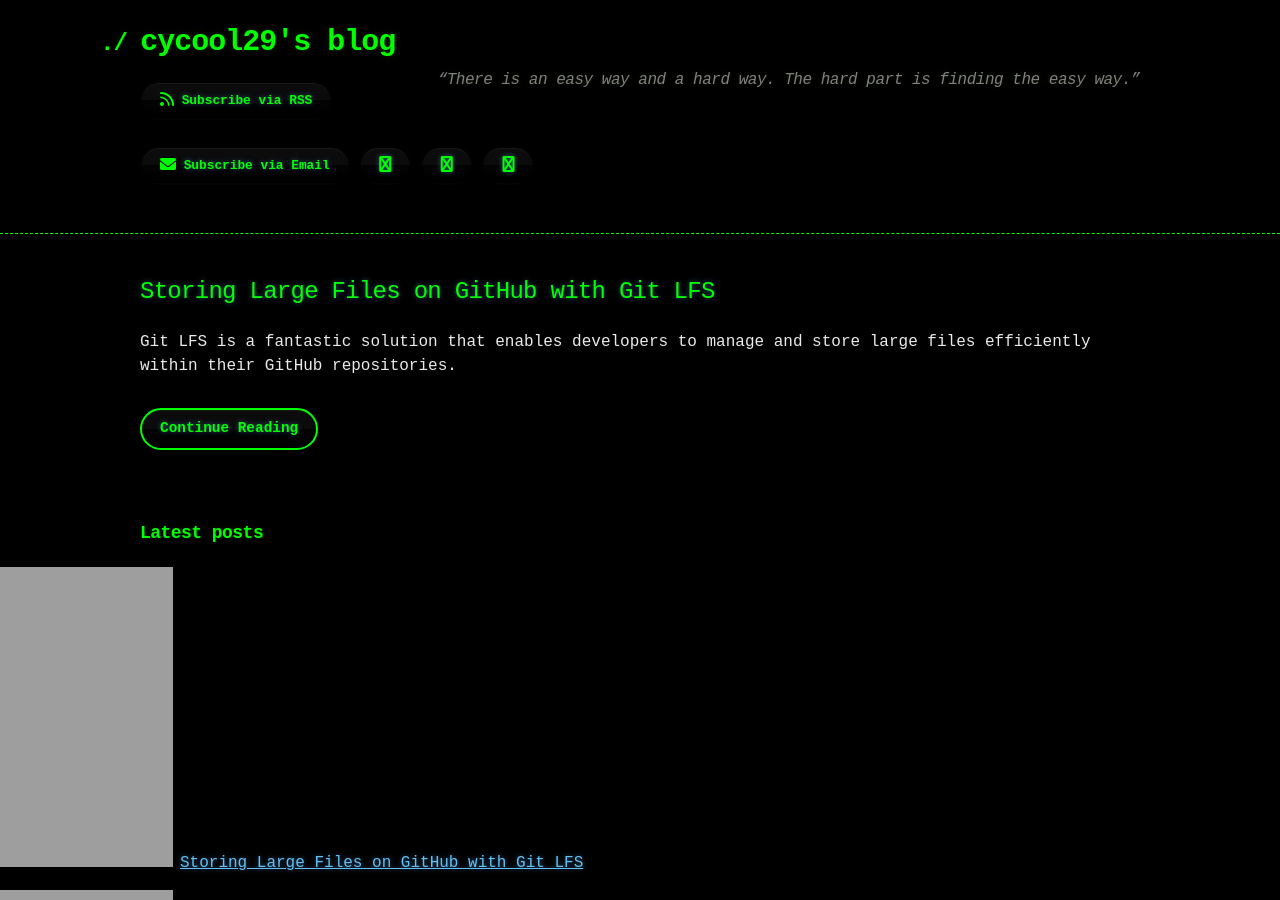
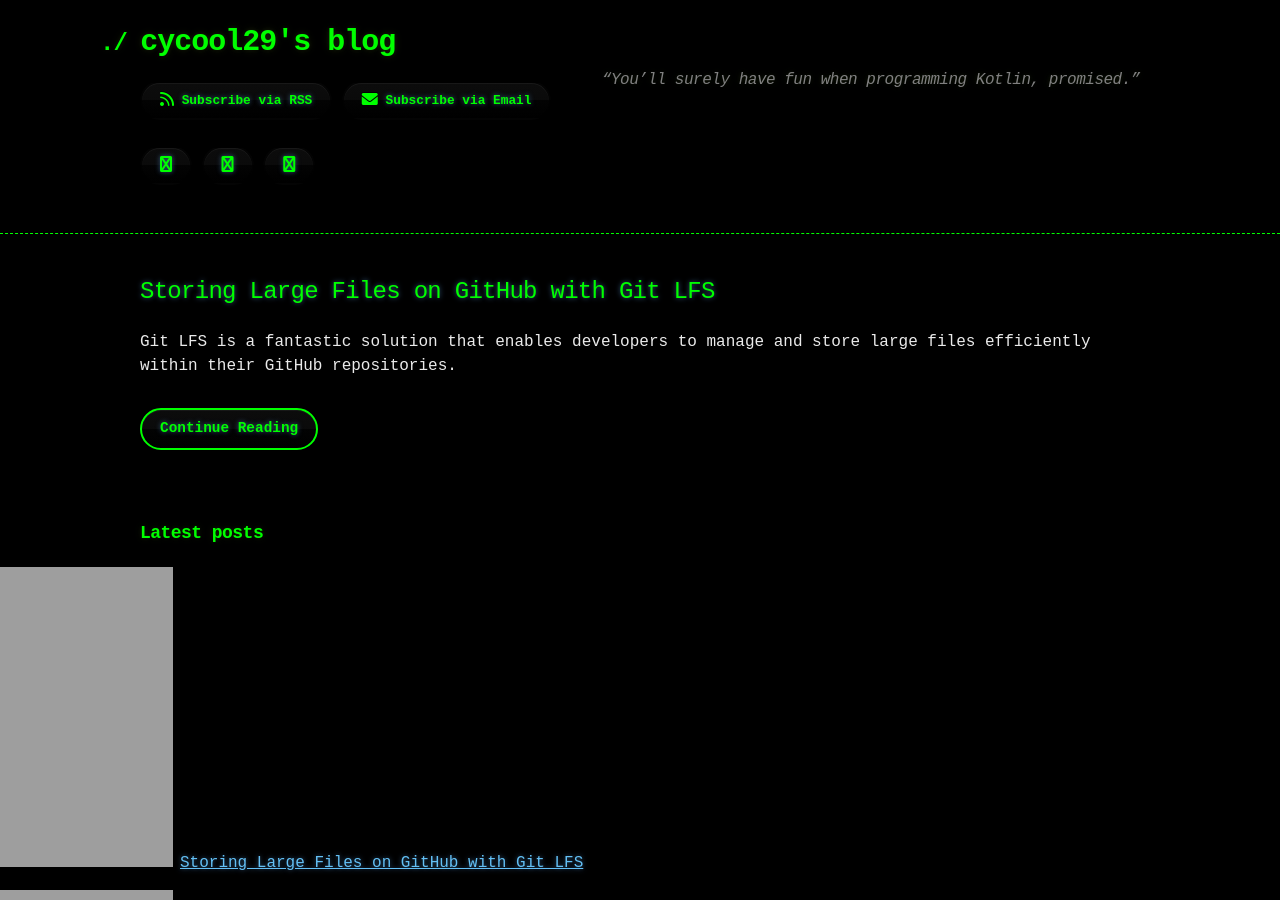
Before and after one commit to cycool29/cycool29.github.io, a Jekyll site: the page built from index.md, in a window 1280 px wide and 900 px high. Built offline with Jekyll 4.4.1, drawn with Linux system fonts in a browser that asks for light colours; a style sheet for code colours, icons or effects is not loaded.

Commit message:
Update quotes

```diff
--- a/_config.yml
+++ b/_config.yml
@@ -1,5 +1,5 @@
 title: cycool29's blog
-description: "“There is an easy way and a hard way. The hard part is finding the easy way.” "
+description: "“You’ll surely have fun when programming Kotlin, promised.” "
 bio: A high school student. Intermediate in Python, Git, Bash. Learning JavaScript. He/Him. "
 author: cycool29
 url: https://cycool29.github.io
```
